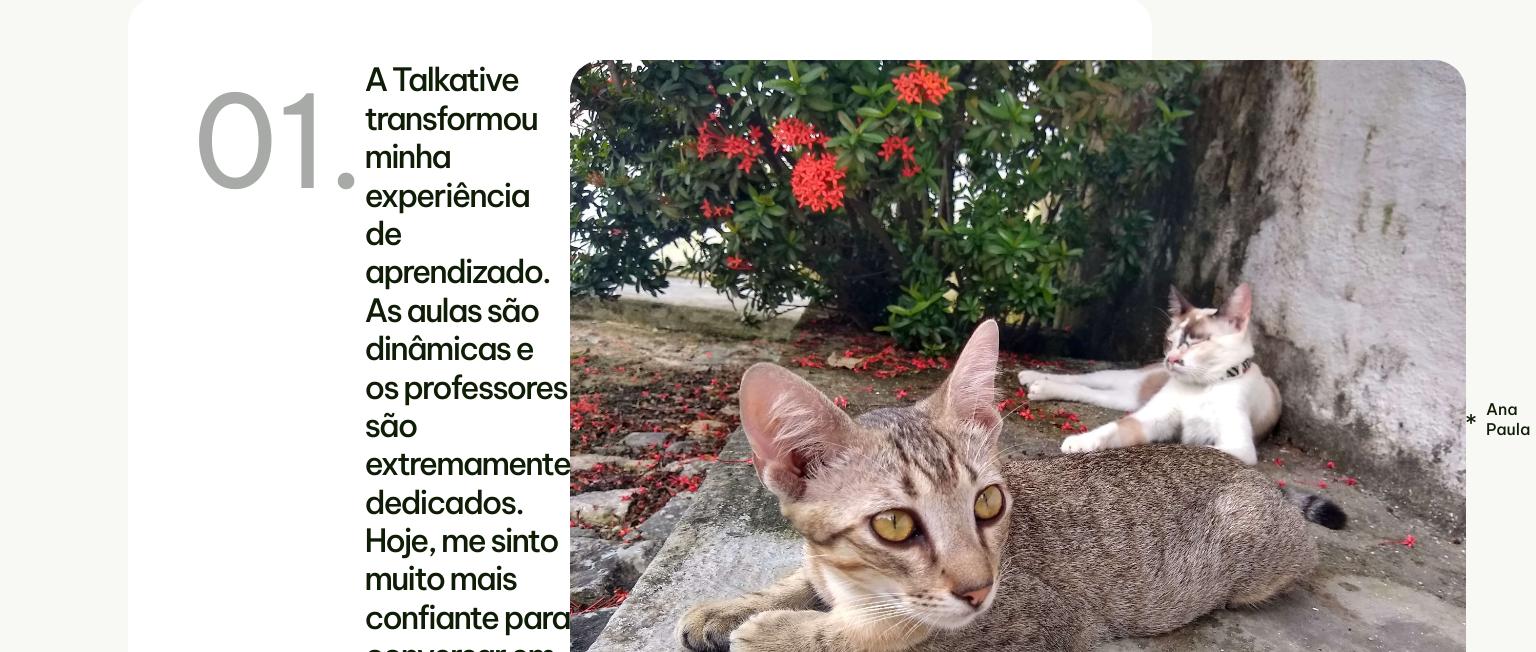
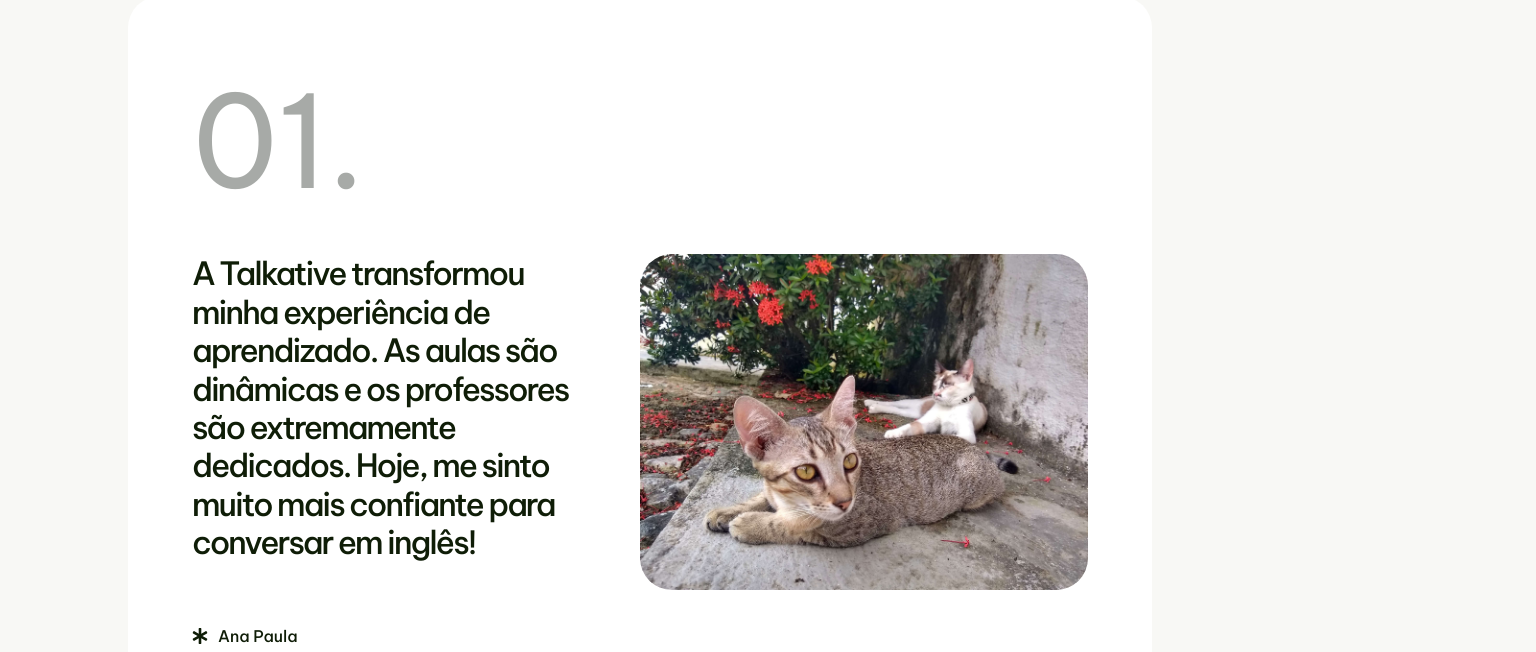
Before and after one commit to SnayderRodrigues/react-study, a React (Vite) app: page /about in a window 1280 px wide. Shown: the part 2212-2864 px from the top of the page, 1536 px wide, since content can reach past the window. Built offline with nearby package versions, Linux system fonts and the light colour scheme.

Commit message:
update: about page testemonials section card styles and fix not active cards position

```diff
--- a/src/pages/about/AboutPageTestemonials.jsx
+++ b/src/pages/about/AboutPageTestemonials.jsx
@@ -63,10 +63,12 @@ const AboutPageTestemonials = () => {
           >
             <div className="aboutPage-testemonials__card-content">
               <span>{item.number}</span>
-              <h2 className="aboutPage-testemonials__headline">
-                {item.testemonial}
-              </h2>
-              <img src={Cat} alt="" />
+              <div>
+                <h2 className="aboutPage-testemonials__headline">
+                  {item.testemonial}
+                </h2>
+                <img src={Cat} alt="" />
+              </div>
               <div className="aboutPage-testemonials__author">
                 <span className="author-name">
                   <FaAsterisk /> {item.author}
--- a/src/styles/pages/about/_aboutpagetestemonials.scss
+++ b/src/styles/pages/about/_aboutpagetestemonials.scss
@@ -9,19 +9,36 @@
     position: relative;
   }
   &__card {
+    position: absolute;
+    left: -10000px;
+    width: 1px;
+    height: 1px;
+    overflow: hidden;
     background-color: var(--white);
-    display: grid;
-    grid-template-columns: 0fr;
     padding: 4rem;
     border-radius: 2rem;
     margin-bottom: 2rem;
   }
   &__card.card-active {
-    grid-template-columns: 1fr;
+    position: relative;
+    left: auto;
+    width: auto;
+    height: auto;
   }
   &__card-content {
     display: flex;
+    flex-direction: column;
 
+    & > div {
+      display: flex;
+      align-items: flex-start;
+      gap: 2rem;
+
+      h2,
+      img {
+        width: 50%;
+      }
+    }
     & > span {
       width: 100%;
       font-size: 8rem;
```
